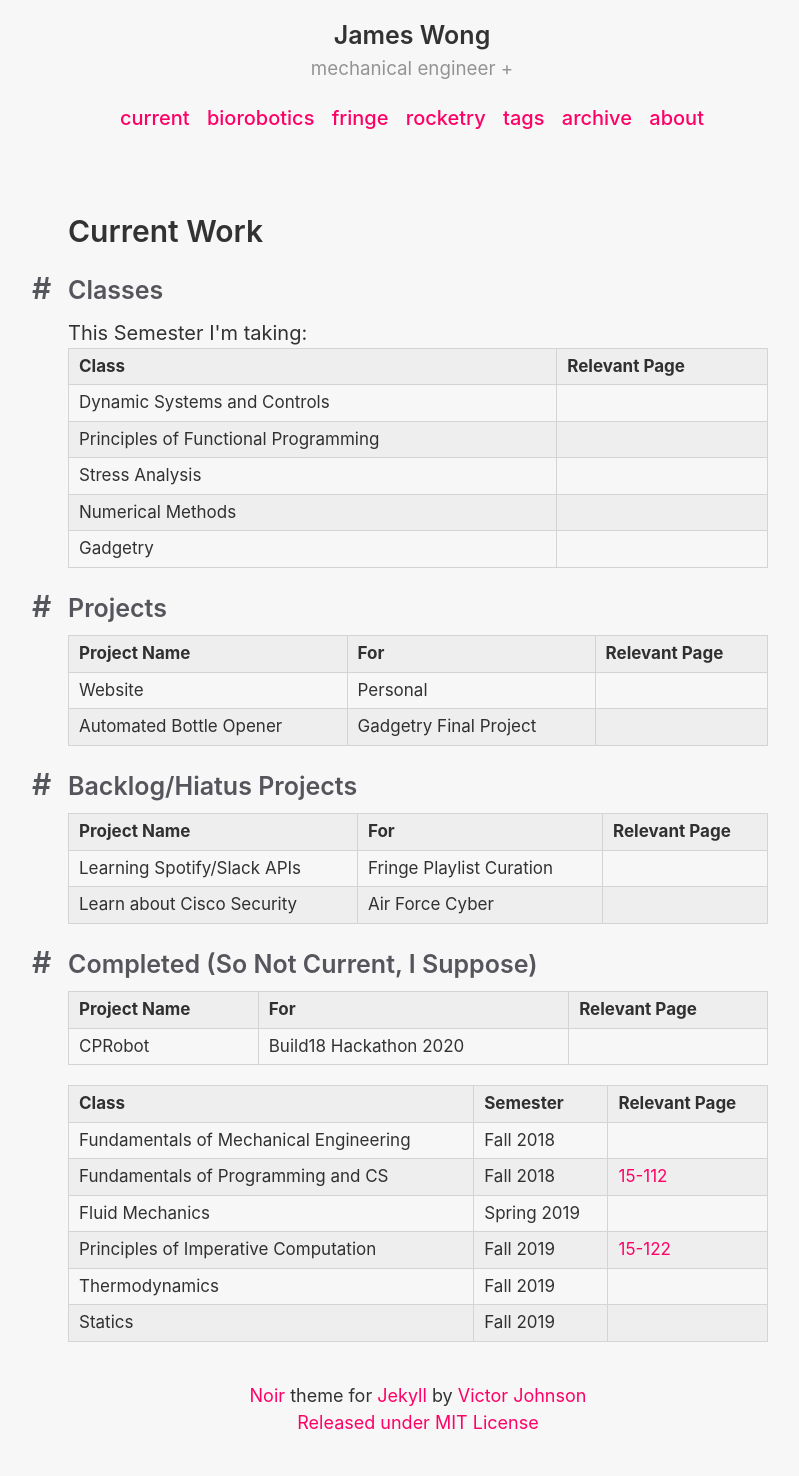
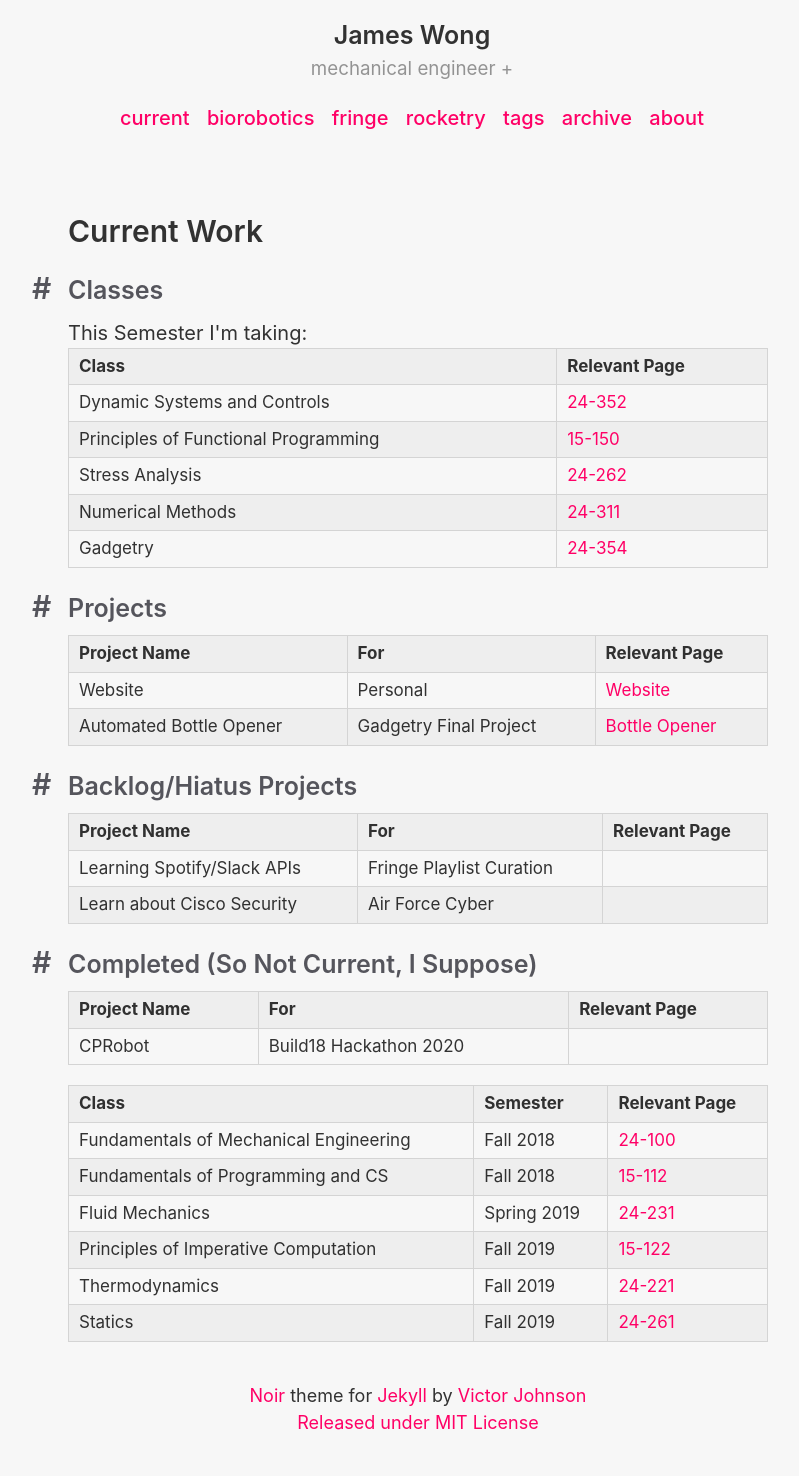
Before and after one commit to jamestorrissonwong/jtw, a Jekyll site: the page built from current.html, in a window 1280 px wide. Shown: the whole page, without its empty margins (222-1021 px from the left). Built offline with Jekyll 4.4.1, drawn with Linux system fonts in a browser that asks for light colours.

Commit message:
Update current.html

```diff
--- a/current.html
+++ b/current.html
@@ -13,23 +13,23 @@ This Semester I'm taking:
   </tr>
   <tr>
     <td>Dynamic Systems and Controls</td>
-    <td><a href="/dsc/"></a></td>
+    <td><a href="/dsc/">24-352</a></td>
   </tr>
   <tr>
     <td>Principles of Functional Programming</td>
-    <td><a href="/functional/"></a></td>
+    <td><a href="/functional/">15-150</a></td>
   </tr>
   <tr>
     <td>Stress Analysis</td>
-    <td><a href="/stress/"></a></td>
+    <td><a href="/stress/">24-262</a></td>
   </tr>
   <tr>
     <td>Numerical Methods</td>
-    <td><a href="/numerical/"></a></td>
+    <td><a href="/numerical/">24-311</a></td>
   </tr>
   <tr>
     <td>Gadgetry</td>
-    <td><a href="/gadgetry/"></a></td>
+    <td><a href="/gadgetry/">24-354</a></td>
   </tr>
 </table>
 
@@ -44,12 +44,12 @@ This Semester I'm taking:
   <tr>
     <td>Website</td>
     <td>Personal</td>
-    <td><a href="/website/"></a></td>
+    <td><a href="/website/">Website</a></td>
   </tr>
     <tr>
       <td>Automated Bottle Opener</td>
       <td>Gadgetry Final Project</td>
-      <td><a href="/bottleopener/"></a></td>
+      <td><a href="/bottleopener/">Bottle Opener</a></td>
     </tr>
 </table>
 
@@ -99,7 +99,7 @@ This Semester I'm taking:
   <tr>
     <td>Fundamentals of Mechanical Engineering</td>
     <td>Fall 2018</td>
-    <td><a href="/fundmeche/"></a></td>
+    <td><a href="/fundmeche/">24-100</a></td>
   </tr>
   <tr>
     <td>Fundamentals of Programming and CS</td>
@@ -109,7 +109,7 @@ This Semester I'm taking:
   <tr>
     <td>Fluid Mechanics</td>
     <td>Spring 2019</td>
-    <td><a href="/fluids/"></a></td>
+    <td><a href="/fluids/">24-231</a></td>
   </tr>
   <tr>
     <td>Principles of Imperative Computation</td>
@@ -119,12 +119,12 @@ This Semester I'm taking:
   <tr>
     <td>Thermodynamics</td>
     <td>Fall 2019</td>
-    <td><a href="/thermo/"></a></td>
+    <td><a href="/thermo/">24-221</a></td>
   </tr>
   <tr>
     <td>Statics</td>
     <td>Fall 2019</td>
-    <td><a href="/statics/"></a></td>
+    <td><a href="/statics/">24-261</a></td>
   </tr>
 </table>
 
```
